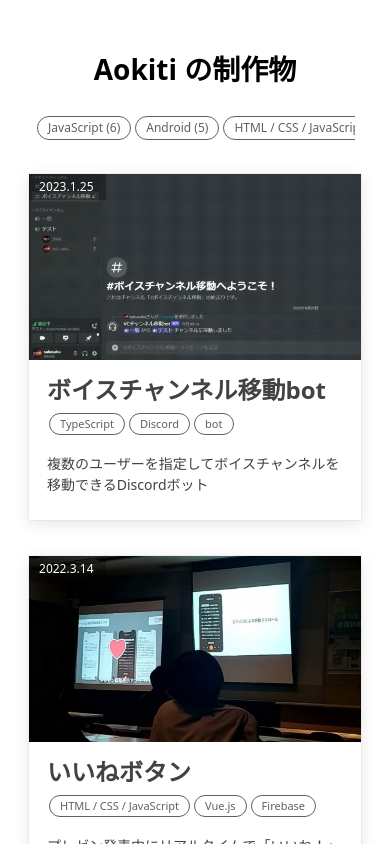
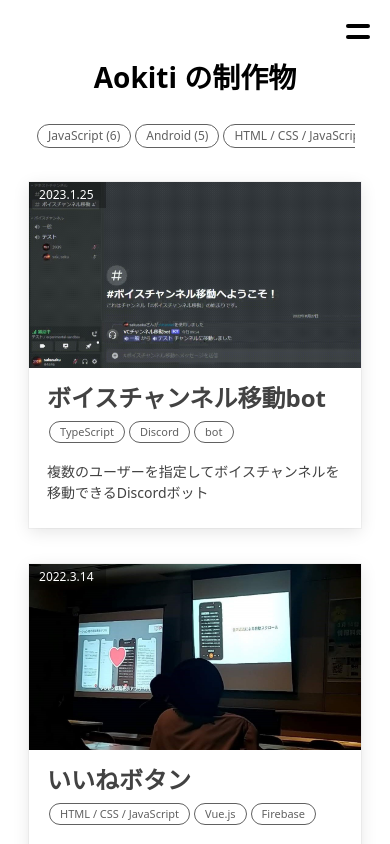
Before and after one commit to sakusaku3939/my-page, a Next.js app: page /posts in a window 390 px wide. Built offline with nearby package versions, Linux system fonts and the light colour scheme.

Commit message:
Add a Hamburger Menu

```diff
--- /dev/null
+++ b/src/components/molecule/HamburgerMenu/HamburgerMenu.module.css
@@ -0,0 +1,94 @@
+.wrapper {
+    position: relative;
+}
+
+.hamburgerMenu {
+    position: absolute;
+    top: 24px;
+    right: 20px;
+    width: 24px;
+    height: 15px;
+    cursor: pointer;
+    -webkit-tap-highlight-color: rgba(0, 0, 0, 0);
+    z-index: 3;
+}
+
+.hamburgerMenu span {
+    position: absolute;
+    right: 0;
+    width: 100%;
+    height: 4px;
+    background-color: #000000;
+    border-radius: 3px;
+}
+
+.hamburgerMenu, .hamburgerMenu span {
+    transition: all .5s;
+}
+
+.hamburgerMenu span:nth-of-type(1) {
+    top: 0;
+}
+
+.hamburgerMenu span:nth-of-type(2) {
+    bottom: 0;
+}
+
+.hamburgerMenu.active span:nth-of-type(1) {
+    transform: translateY(5px) rotate(45deg);
+}
+
+.hamburgerMenu.active span:nth-of-type(2) {
+    transform: translateY(-6px) rotate(-45deg);
+}
+
+.content {
+    position: absolute;
+    width: 100%;
+    height: 100%;
+    background-color: #FAFAFA;
+    z-index: 2;
+    opacity: 0;
+    visibility: hidden;
+    transition: all .1s;
+}
+
+.content.open {
+    opacity: 1;
+    visibility: initial;
+}
+
+.linkWrapper {
+    display: flex;
+    justify-content: center;
+    align-items: center;
+    flex-flow: column;
+    height: 100%;
+}
+
+.link {
+    padding: 16px;
+    font-size: 28px;
+    font-weight: bold;
+    @apply text-black visited:text-black
+}
+
+@media screen and (max-width: 500px) {
+    .link {
+        font-size: 24px;
+    }
+}
+
+@media (prefers-color-scheme: dark) {
+    .hamburgerMenu span {
+        background-color: #ffffff;
+    }
+
+    .content {
+        background-color: #212121;
+    }
+
+    .link {
+        @apply text-white visited:text-white
+    }
+}
--- /dev/null
+++ b/src/components/molecule/HamburgerMenu/HamburgerMenu.tsx
@@ -0,0 +1,29 @@
+import menu from "@/components/molecule/HamburgerMenu/HamburgerMenu.module.css";
+import React, { useState } from "react";
+import Link from "next/link";
+import getWindowSize from "@/model/GetWindowSize";
+
+const HamburgerMenu = () => {
+  const [isMenuOpen, setIsMenuOpen] = useState(false);
+  const toggleMenu = () => {
+    setIsMenuOpen(!isMenuOpen);
+  };
+  const windowSize = getWindowSize();
+
+  return <>
+    <div className={menu.wrapper}>
+      <div className={`${menu.hamburgerMenu} ${isMenuOpen ? menu.active : ""}`} onClick={toggleMenu}>
+        <span></span>
+        <span></span>
+      </div>
+    </div>
+    <div className={`${menu.content} ${isMenuOpen ? menu.open : ""}`} style={{ height: windowSize.height }}>
+      <div className={menu.linkWrapper}>
+        <Link className={menu.link} href="/" onClick={() => setIsMenuOpen(false)}>HOME</Link>
+        <Link className={menu.link} href="/posts" onClick={() => setIsMenuOpen(false)}>制作物</Link>
+      </div>
+    </div>
+  </>;
+};
+
+export default HamburgerMenu;
--- /dev/null
+++ b/src/model/GetWindowSize.tsx
@@ -0,0 +1,29 @@
+import { useEffect, useState } from "react";
+
+export const GetWindowSize = () => {
+  const [windowSize, setWindowSize] = useState({
+    width: 0,
+    height: 0
+  });
+
+  useEffect(() => {
+    if (typeof window !== "undefined") {
+      const handleResize = () => {
+        setWindowSize({
+          width:
+          window.innerWidth,
+          height: window.innerHeight
+        });
+      };
+
+      window.addEventListener("resize", handleResize);
+      handleResize();
+      return () => window.removeEventListener("resize", handleResize);
+    } else {
+      return;
+    }
+  }, []);
+  return windowSize;
+};
+
+export default GetWindowSize;
--- a/src/pages/index.tsx
+++ b/src/pages/index.tsx
@@ -8,6 +8,7 @@ import { faGraduationCap, faBriefcase, faTrophy } from "@fortawesome/free-solid-
 import { Skills, SkillsItem, SkillsItemWrapper, SkillsSubItemWrapper } from "@/components/organism/Skills/Skills";
 import { GetServerSidePropsContext } from "next";
 import NoColorLink from "@/components/atom/NoColorLink/NoColorLink";
+import HamburgerMenu from "@/components/molecule/HamburgerMenu/HamburgerMenu";
 
 const Index = () => {
   return (
@@ -18,6 +19,7 @@ const Index = () => {
         <link rel="icon" href="/favicon.ico" />
       </Head>
       <main>
+        <HamburgerMenu />
         <section className={index.header}>
           <div className={index.title}>Aokiti</div>
           <div className={index.subtitle}>B1 / 中澤大越研&nbsp;
--- a/src/pages/posts/index.tsx
+++ b/src/pages/posts/index.tsx
@@ -5,6 +5,7 @@ import Category from "@/components/molecule/Category/Category";
 import { GetServerSidePropsContext } from "next";
 import Head from "next/head";
 import MobileCategory from "@/components/molecule/MobileCategory/MobileCategory";
+import HamburgerMenu from "@/components/molecule/HamburgerMenu/HamburgerMenu";
 
 type Props = {
   filter: string | string[],
@@ -20,6 +21,7 @@ const Index = ({ filter, categories, overviews }: Props) => {
         <meta name="viewport" content="width=device-width, initial-scale=1" />
         <link rel="icon" href="/favicon.ico" />
       </Head>
+      <HamburgerMenu />
       <h1 className={index.postTitle}>Aokiti の制作物<span>{filter?.length ? `「${filter}」 の記事` : ""}</span></h1>
       <div className={index.mobileCategory}>
         <MobileCategory categories={categories} />
--- a/src/styles/globals.css
+++ b/src/styles/globals.css
@@ -16,11 +16,8 @@ body {
     background-color: var(--background-color);
     max-width: 100vw;
     height: 100%;
+    margin: 0;
     overflow-x: hidden;
-}
-
-main {
-    padding: 2px 0;
 }
 
 a {
--- a/src/styles/index.module.css
+++ b/src/styles/index.module.css
@@ -41,7 +41,7 @@
     font-size: 28px;
     font-weight: bold;
     text-align: center;
-    padding: 48px 16px 32px;
+    padding: 56px 16px 32px;
 }
 
 .postTitle span {
@@ -95,7 +95,7 @@
     }
 
     .postTitle {
-        padding: 48px 16px 24px;
+        padding-bottom: 24px;
     }
 }
 
```
